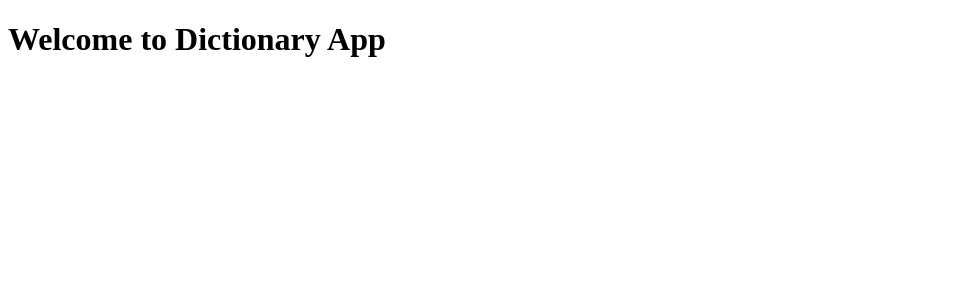
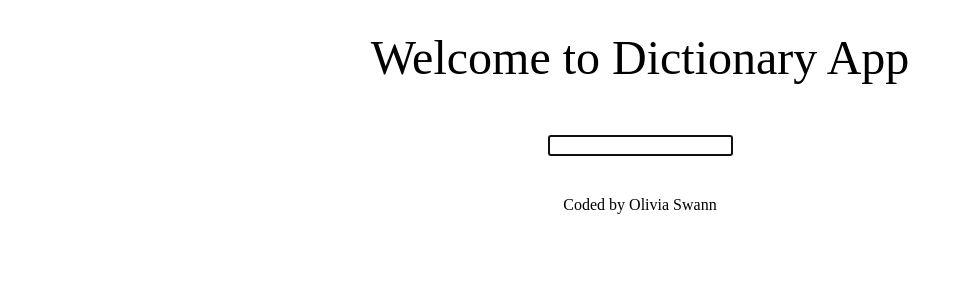
Before and after one commit to xorsx/dictionary, a React (Create React App) app: page / in a window 1280 px wide. Shown: the top 300 px of the page, without its empty margins (0-963 px from the left). Built offline with nearby package versions, Linux system fonts and the light colour scheme.

Commit message:
added search engine

```diff
--- a/src/App.css
+++ b/src/App.css
@@ -0,0 +1,14 @@
+header {
+  font-size: 48px;
+  margin: 30px 0px;
+  text-align: center;
+}
+
+main {
+  padding: 20px;
+}
+
+footer {
+  padding: 20px;
+  text-align: center;
+}
--- a/src/App.js
+++ b/src/App.js
@@ -1,9 +1,16 @@
 import "./App.css";
+import Dictionary from "./Dictionary.js";
 
 function App() {
   return (
-    <div>
-      <h1>Welcome to Dictionary App</h1>
+    <div className="App">
+      <div className="container">
+        <header>Welcome to Dictionary App</header>
+        <main>
+          <Dictionary />
+        </main>
+        <footer>Coded by Olivia Swann</footer>
+      </div>
     </div>
   );
 }
--- /dev/null
+++ b/src/Dictionary.css
@@ -0,0 +1,3 @@
+.Dictionary {
+  text-align: center;
+}
--- /dev/null
+++ b/src/Dictionary.js
@@ -0,0 +1,26 @@
+import React, { useState } from "react";
+import "./Dictionary.css";
+
+export default function Dictionary() {
+  let [keyword, setKeyword] = useState(null);
+  function search(event) {
+    event.preventDefault();
+    alert(`Searching for ${keyword}...`);
+  }
+
+  function handleKeywordChange(event) {
+    setKeyword(event.target.value);
+  }
+
+  return (
+    <div className="Dictionary">
+      <form onSubmit={search}>
+        <input
+          type="search"
+          autoFocus={true}
+          onChange={handleKeywordChange}
+        ></input>
+      </form>
+    </div>
+  );
+}
```
